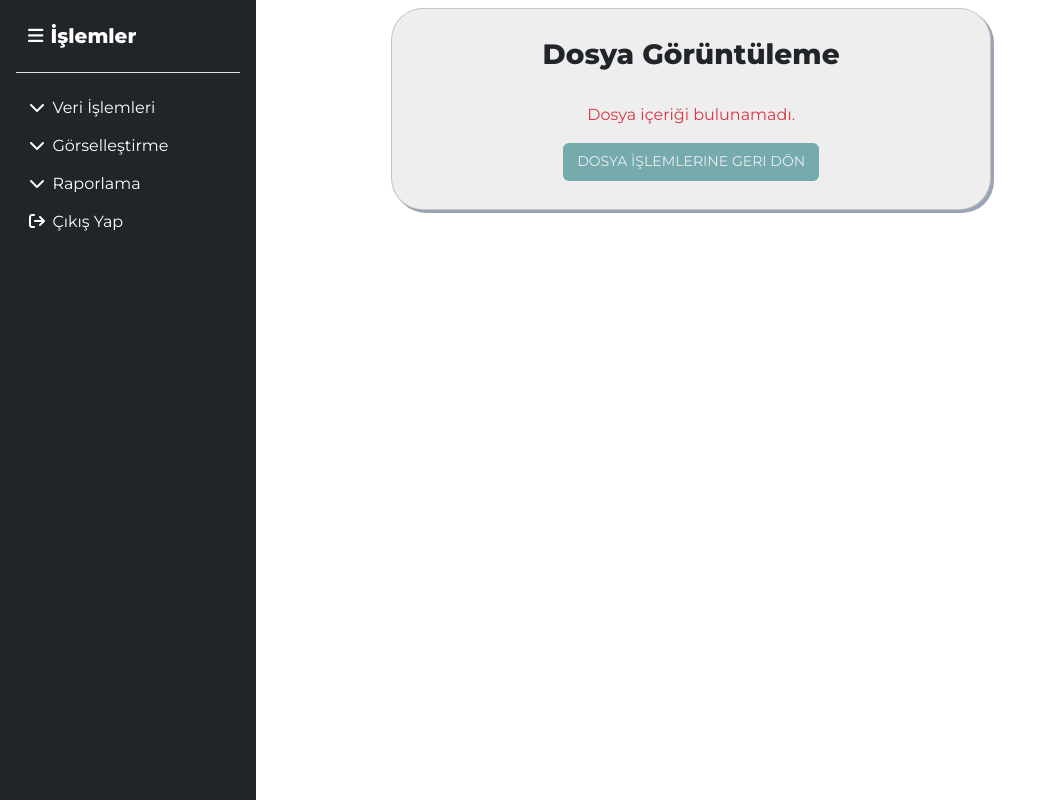
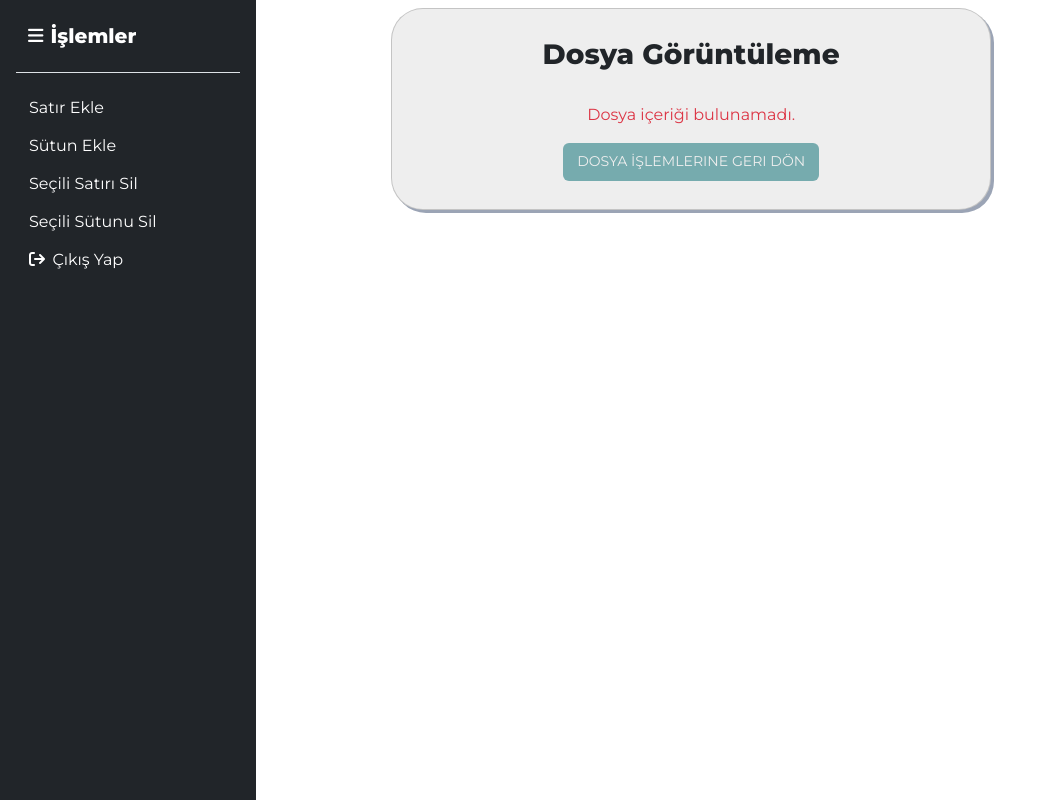
Before and after one commit to UtkuYURT/bitirme, a Flask app: page /main_page in a window 1280 px wide. Shown: the whole page, without its empty margins (0-1041 px from the left). Run offline with Flask 3, Linux system fonts and the light colour scheme; some libraries are stand-ins or nearby versions.

Commit message:
Update right_sidebar.html

```diff
--- a/templates/partials/right_sidebar.html
+++ b/templates/partials/right_sidebar.html
@@ -25,52 +25,41 @@
         data-bs-target="#collapse1"
         aria-expanded="false"
       >
-        <i class="fa-solid fa-chevron-down toggle-icon"></i>
-        <span class="name">Veri İşlemleri</span>
+        <span class="name">Satır Ekle</span>
       </button>
-      <div class="collapse" id="collapse1">
-        <ul class="btn-toggle-nav list-unstyled fw-normal pb-1 small">
-          <li><a href="#" class="rounded">Veri Seç</a></li>
-          <li><a href="#" class="rounded">Veri Filtrele</a></li>
-          <li><a href="#" class="rounded">Veri Temizle</a></li>
-        </ul>
-      </div>
     </li>
 
     <li>
       <button
         class="btn btn-toggle rounded collapsed text-white toggle-button"
         data-bs-toggle="collapse"
-        data-bs-target="#collapse2"
+        data-bs-target="#collapse1"
         aria-expanded="false"
       >
-        <i class="fa-solid fa-chevron-down toggle-icon"></i>
-        <span class="name">Görselleştirme</span>
+        <span class="name">Sütun Ekle</span>
       </button>
-      <div class="collapse" id="collapse2">
-        <ul class="btn-toggle-nav list-unstyled fw-normal pb-1 small">
-          <li><a href="#" class="rounded">Grafik Oluştur</a></li>
-          <li><a href="#" class="rounded">Tablo Oluştur</a></li>
-        </ul>
-      </div>
     </li>
 
     <li>
       <button
         class="btn btn-toggle rounded collapsed text-white toggle-button"
         data-bs-toggle="collapse"
-        data-bs-target="#collapse3"
+        data-bs-target="#collapse1"
         aria-expanded="false"
       >
-        <i class="fa-solid fa-chevron-down toggle-icon"></i>
-        <span class="name">Raporlama</span>
+        <span class="name">Seçili Satırı Sil</span>
       </button>
-      <div class="collapse" id="collapse3">
-        <ul class="btn-toggle-nav list-unstyled fw-normal pb-1 small">
-          <li><a href="#" class="rounded">Rapor Oluştur</a></li>
-          <li><a href="#" class="rounded">Rapor İndir</a></li>
-        </ul>
-      </div>
+    </li>
+
+    <li>
+      <button
+        class="btn btn-toggle rounded collapsed text-white toggle-button"
+        data-bs-toggle="collapse"
+        data-bs-target="#collapse1"
+        aria-expanded="false"
+      >
+        <span class="name">Seçili Sütunu Sil</span>
+      </button>
     </li>
 
     <li>
```
